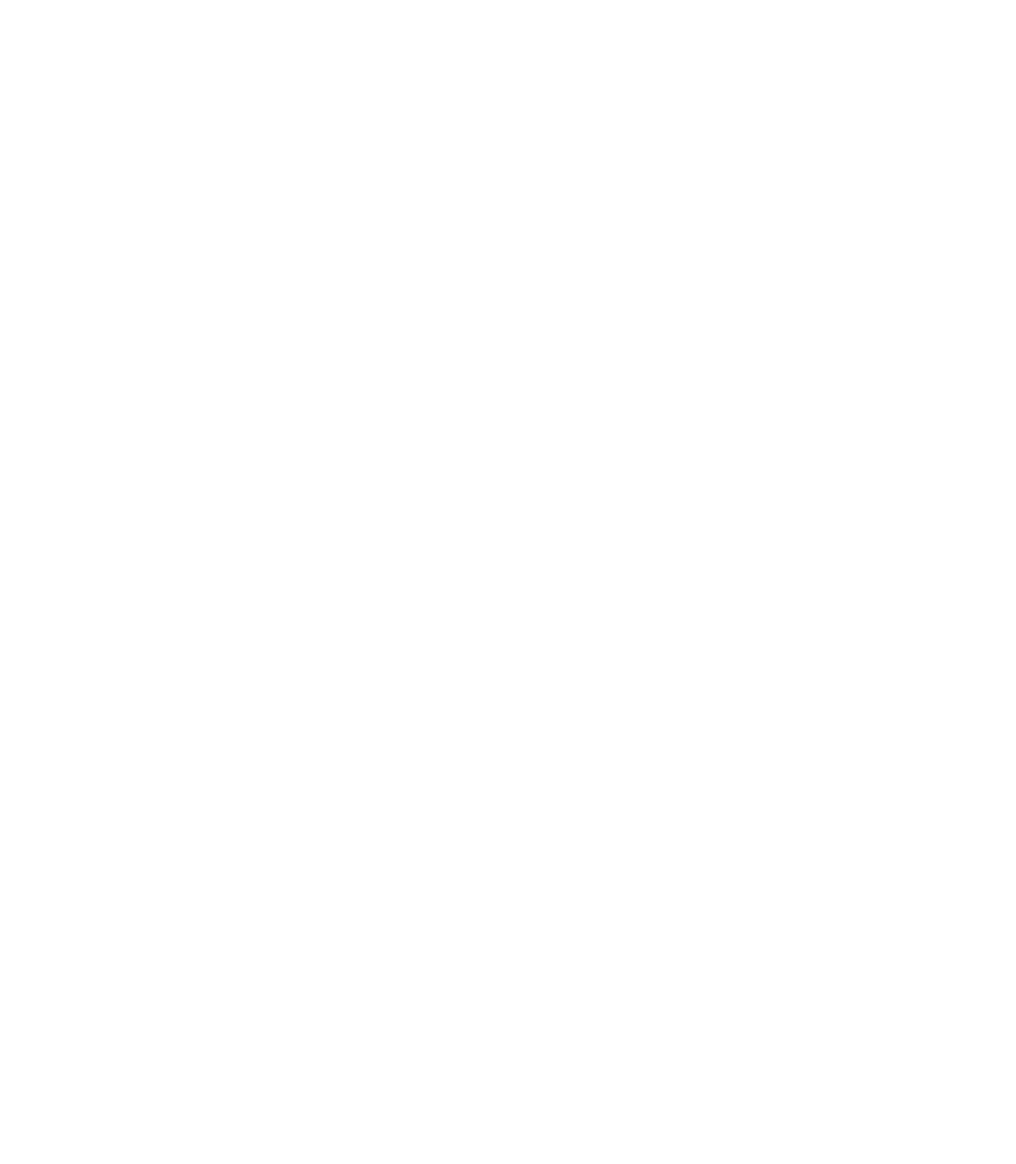
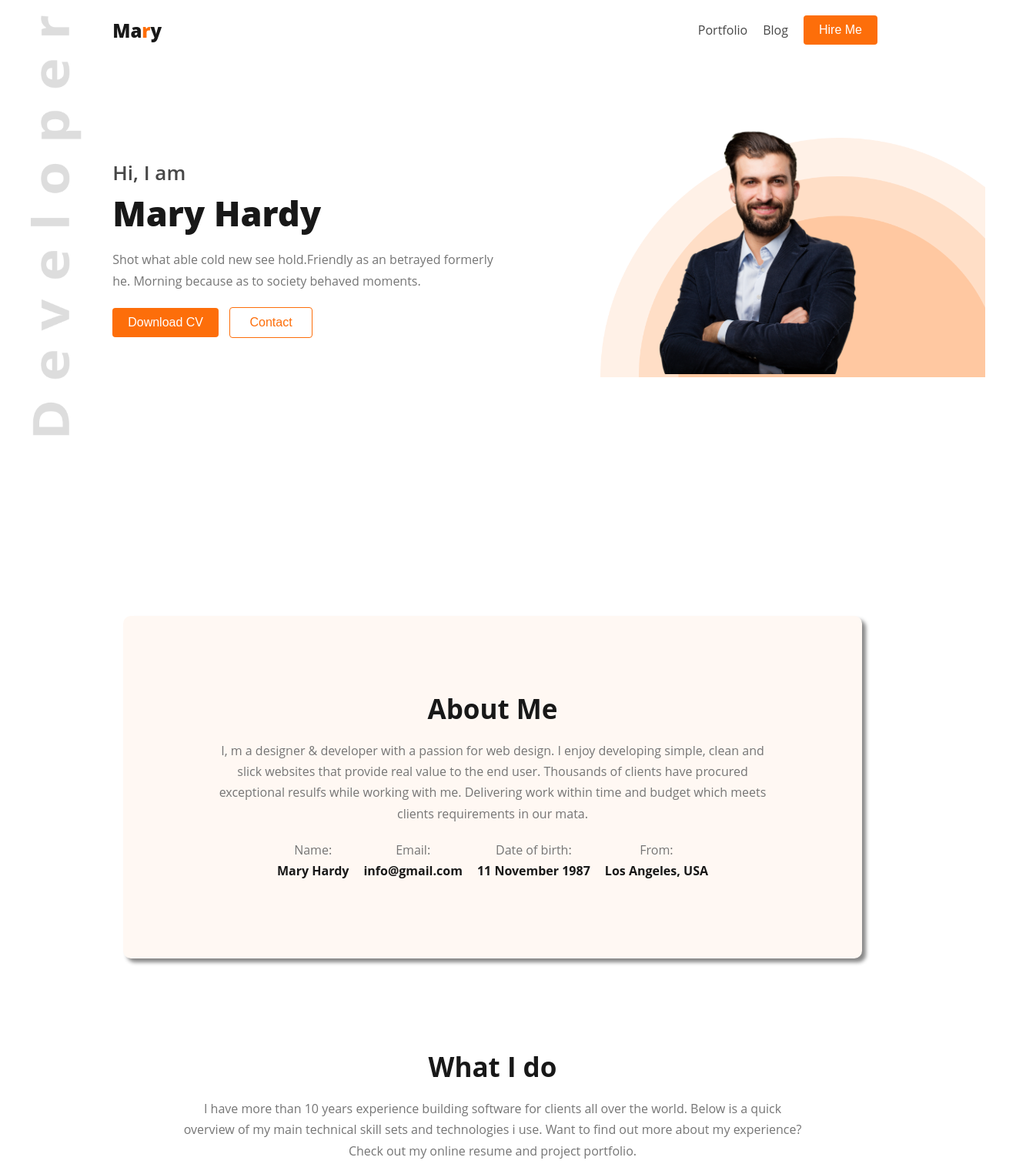
Before and after one commit to Jannatul-Mitu/Web-Developer-Portfolio, a plain HTML site: page index.html in a window 1280 px wide. Shown: the top 1512 px of the page at 77% size, 1320 px wide, since content can reach past the window. Before the commit the page ends 800 px from the top, so only its background shows below. Drawn offline with Linux system fonts and the light colour scheme; a web font is replaced by a local one.

Commit message:
added main section

```diff
--- /dev/null
+++ b/css/style.css
@@ -0,0 +1,249 @@
+*{
+    margin: 0px;
+    padding: 0px;
+}
+body{
+    font-family: 'Source Sans Pro', sans-serif;
+}
+
+header{
+    width: 100%;
+    height: 100vh;
+    display: flex;
+}
+.left {
+    padding: 20px 0px 0px 40px;
+}
+
+.left img{
+    width: 100%;
+    height: 70%;
+}
+.right{
+    width: 100%;
+}
+
+nav{
+    display: flex;
+    justify-content: space-between;
+    align-items: center;
+    padding: 20px 140px 20px 40px;
+}
+nav h3{
+    color: #181818;
+    font-family: Open Sans;
+    font-size: 24px;
+    font-style: normal;
+    font-weight: 900;
+    line-height: normal;
+}
+nav h3 span{
+    color: #FD6E0A;
+}
+nav ul{
+    display: flex;
+    list-style: none;
+    justify-content: space-around;
+    align-items: center;
+    gap: 20px;
+}
+
+nav ul li a{
+    text-decoration: none;
+    color: var(--dark-02, #474747);
+    font-family: Open Sans;
+    font-size: 16px;
+    font-style: normal;
+    font-weight: 400;
+    line-height: normal;
+}
+
+.btn-primary{
+    font-size: 16px;
+    background-color: #FD6E0A;
+    color: #fff;
+    border: none;
+    padding: 10px 20px;
+    border-radius: 4px;
+}
+
+.banner{
+    display: flex;
+    justify-content: space-between;
+    align-items: center;
+    width: 100%;
+    padding: 80px 0px 0px;
+}
+
+.inner-banner{
+    width: 50%;
+    padding: 20px 0px;
+    margin-left: 40px;
+}
+.inner-banner h3{
+    color: var(--dark-02, #474747);
+    font-family: Open Sans;
+    font-size: 26px;
+    font-weight: 600;
+    line-height: 1.2em;
+    margin-bottom: 10px;
+}
+.inner-banner h1{
+    color: var(--dark-01, #181818);
+    font-family: Open Sans;
+    font-size: 45px;
+    font-weight: 900;
+    line-height: 1.2em;
+    margin-bottom: 20px;
+}
+.inner-banner p{
+    width: 100%;
+    color: var(--dark-03, #757575);
+    font-family: Open Sans;
+    font-size: 16px;
+    font-weight: 400;
+    line-height: 1.7em;
+    margin-bottom: 20px;
+}
+
+.inner-banner .btn-primary{
+    font-size: 16px;
+    background-color: #FD6E0A;
+    color: #fff;
+    border: none;
+    padding: 10px 20px;
+    border-radius: 4px;
+    margin-right: 10px;
+}
+.inner-banner .btn-light{
+    font-size: 16px;
+    color: #FD6E0A;
+    background-color: #fff;
+    border: 1px solid #FD6E0A;
+    padding: 10px 25px;
+    border-radius: 4px;
+}
+.banner-image{
+    width: 50%;
+    background-image: url("../images/header_bg.png");
+    background-repeat: no-repeat;
+    background-size: 500px;
+    background-position: bottom right;
+}
+.banner-image img{
+    width: 50%;
+    margin-left: 120px;
+}
+
+.about{
+    width: 100%;
+    padding: 0px 40px 80px 0px;
+}
+
+.inner-about{
+    padding: 20px 0px;
+    margin: 0px 160px 40px;
+    border-radius: 10px;
+    box-shadow: 5px 5px 5px #888888;
+    background: #FFF8F3;
+}
+
+.inner-about h3{
+    color: var(--dark-01, #181818);
+    text-align: center;
+    font-family: Open Sans;
+    font-size: 35px;
+    font-weight: 700;
+    line-height: 1.2em;
+    margin-top: 80px;
+}
+.inner-about .p{
+    padding: 20px 40px;
+}
+.inner-about .p p{
+    color: #757575;
+    size: 30px;
+    text-align: center;
+    font-family: Open Sans;
+    font-weight: 400;
+    line-height: 1.7em;
+}
+.inner-about .contact{
+    display: flex;
+    justify-content: space-between;
+    align-items: center;
+    padding: 0px 120px;
+    margin: 0px 80px 80px;
+}
+.inner-about .contact p{
+    color: #757575;
+    text-align: center;
+    font-family: Open Sans;
+    font-size: 16px;
+    font-weight: 400;
+    line-height: 1.7em;
+}
+
+.contact p strong{
+    color: #181818;
+}
+.question{
+    width: 100%;
+}
+
+.question .inner-question{
+    width: 100%;
+}
+
+.question .inner-question h3{
+    color: var(--dark-01, #181818);
+    text-align: center;
+    font-family: Open Sans;
+    font-size: 35px;
+    font-weight: 700;
+    line-height: 1.2em;
+}
+.question .inner-question p{
+    color: var(--dark-03, #757575);
+    text-align: center;
+    font-family: Open Sans;
+    font-size: 16px;
+    font-weight: 400;
+    line-height: 1.7em;
+    margin: 20px 0px;
+}
+
+.card{
+    display: flex;
+    align-items: center;
+    margin: 40px 140px;
+}
+
+.card .inner-card{
+    width: 267px;
+    height: 320px;
+    padding: 20px 20px 40px;
+    margin: 20px 10px 60px;
+    border-radius: 5px;
+    background: #fff;
+    box-shadow: 0px 6px 50px 0px rgba(0, 0, 0, 0.06);
+}
+.card .inner-card img{
+    margin-top: 10px;
+    margin-bottom: 20px;
+}
+.card .inner-card h3{
+    color: var(--dark-01, #181818);
+    font-family: Open Sans;
+    font-size: 20px;
+    font-weight: 700;
+    line-height: 1.2em;
+    margin-bottom: 20px;
+}
+.card .inner-card p{
+    color: var(--dark-03, #757575);
+    font-family: Open Sans;
+    font-size: 16px;
+    font-weight: 400;
+    line-height: 1.7em;
+}
--- a/index.html
+++ b/index.html
@@ -4,16 +4,113 @@
     <meta charset="UTF-8">
     <meta name="viewport" content="width=device-width, initial-scale=1.0">
     <title>Web Developer Portfolio</title>
+
+    <!-- font family linking here -->
+    <link href="https://fonts.cdnfonts.com/css/source-sans-pro?styles=14484,14486,14491,14483,14488,14493" rel="stylesheet">
+
+    <!-- style.css linking here -->
+    <link rel="stylesheet" href="css/style.css">
 </head>
 <body>
+    <!-- header start -->
     <header>
+        <!-- left div start -->
+        <div class="left">
+            <img src="./images/developer.png" alt="">
+        </div>
+        <!-- left div end -->
+
+        <!-- right div start -->
+        <div class="right">
+
+        <!-- nav menu start -->
+        <nav>
+            <h3>Ma<span>r</span>y</h3>
+            <ul>
+                <li><a href="">Portfolio</a></li>
+                <li><a href="">Blog</a></li>
+                <li><button class="btn-primary">Hire Me</button></li>
+            </ul>
+        </nav>
+         <!-- nav manu end -->
+
+        <!-- banner start -->
+        <section class="banner">
+            <div class="inner-banner">
+                <h3>Hi, I am</h3>
+                <h1>Mary Hardy</h1>
+                <p>Shot what able cold new see hold.Friendly as an betrayed formerly <br> he. Morning because as to society behaved moments.</p>
+                <button class="btn-primary">Download CV</button>
+                <button class="btn-light">Contact</button>
+            </div>
+            <div class="banner-image">
+                <img src="./images/hardy.png" alt="">
+            </div>
+        </section>
+        <!-- banner end -->
+        </div>
+        <!-- right div end -->
 
     </header>
+    <!-- header end -->
+
+    <!-- main section start -->
     <main>
 
+        <!-- about section start -->
+        <section class="about">
+            <div class="inner-about">
+                <h3>About Me</h3>
+                <div class="p">
+                <p>I, m a designer & developer with a passion for web design. I enjoy developing simple, clean and <br> slick websites that provide real value to the end user. Thousands of clients have procured <br> exceptional resulfs while working with me. Delivering work within time and budget which meets <br> clients requirements in our mata.</p>
+                </div>
+                <div class="contact">
+                        <p>Name: <br> <strong> Mary Hardy</strong></span</p>
+                        <p>Email: <br> <strong>info@gmail.com</strong></p>
+                        <p>Date of birth: <br> <strong>11 November 1987</strong></p>
+                        <p>From: <br> <strong>Los Angeles, USA</strong></p>
+                    </div>
+                </div>
+            </div>
+        </section>
+        <!-- about section end -->
+
+        <section class="question">
+            <div class="inner-question">
+                <h3>What I do</h3>
+                <p>I have more than 10 years experience building software for clients all over the world. Below is a quick <br> overview of my main technical skill sets and technologies i use. Want to find out more about my experience? <br> Check out my online resume and project portfolio.</p>
+            </div>
+            <div class="card">
+                <div class="inner-card">
+                    <img src="/images/js.png" alt="">
+                    <h3>Vanilla JavaScript</h3>
+                    <p>List skill/technologies <br> here. You can change the <br> icon above to any of the <br> 1500+ FontAwesome 5 <br> free icons available. <br> Aenean commodo ligula <br> eget dolor.</p>
+                </div>
+                <div class="inner-card">
+                    <img src="/images/react.png" alt="">
+                    <h3>React</h3>
+                    <p>List skill/technologies <br> here. You can change the <br> icon above to any of the <br> 1500+ FontAwesome 5 free icons available. <br> Aenean commodo ligula <br> eget dolor.</p>
+                </div>
+                <div class="inner-card">
+                    <img src="/images/nodejs.png" alt="">
+                    <h3>Node.js</h3>
+                    <p>List skill/technologies <br> here. You can change the <br> icon above to any of the <br> 1500+ FontAwesome 5 <br> free icons available. <br> Aenean commodo ligula <br> eget dolor.</p>
+                </div>
+                <div class="inner-card">
+                    <img src="/images/mongo.png" alt="">
+                    <h3>MongoDB</h3>
+                    <p>List skill/technologies <br> here. You can change the <br> icon above to any of the <br> 1500+ FontAwesome 5 <br> free icons available. Aenean commodo ligula <br> eget dolor.</p>
+                </div>
+            </div>
+        </section>
+
     </main>
+    <!-- main section end -->
+
+    <!-- footer start -->
     <footer>
 
     </footer>
+    <!-- footer end -->
 </body>
 </html>
```
Also changed, not shown: images/facebook.png (renamed from images/icons/facebook.png), images/insta.png (renamed from images/icons/insta.png), images/js.png (renamed from images/icons/js.png), images/mongo.png (renamed from images/icons/mongo.png), images/nodejs.png (renamed from images/icons/nodejs.png), images/react.png (renamed from images/icons/react.png), images/twitter.png (renamed from images/icons/twitter.png).
